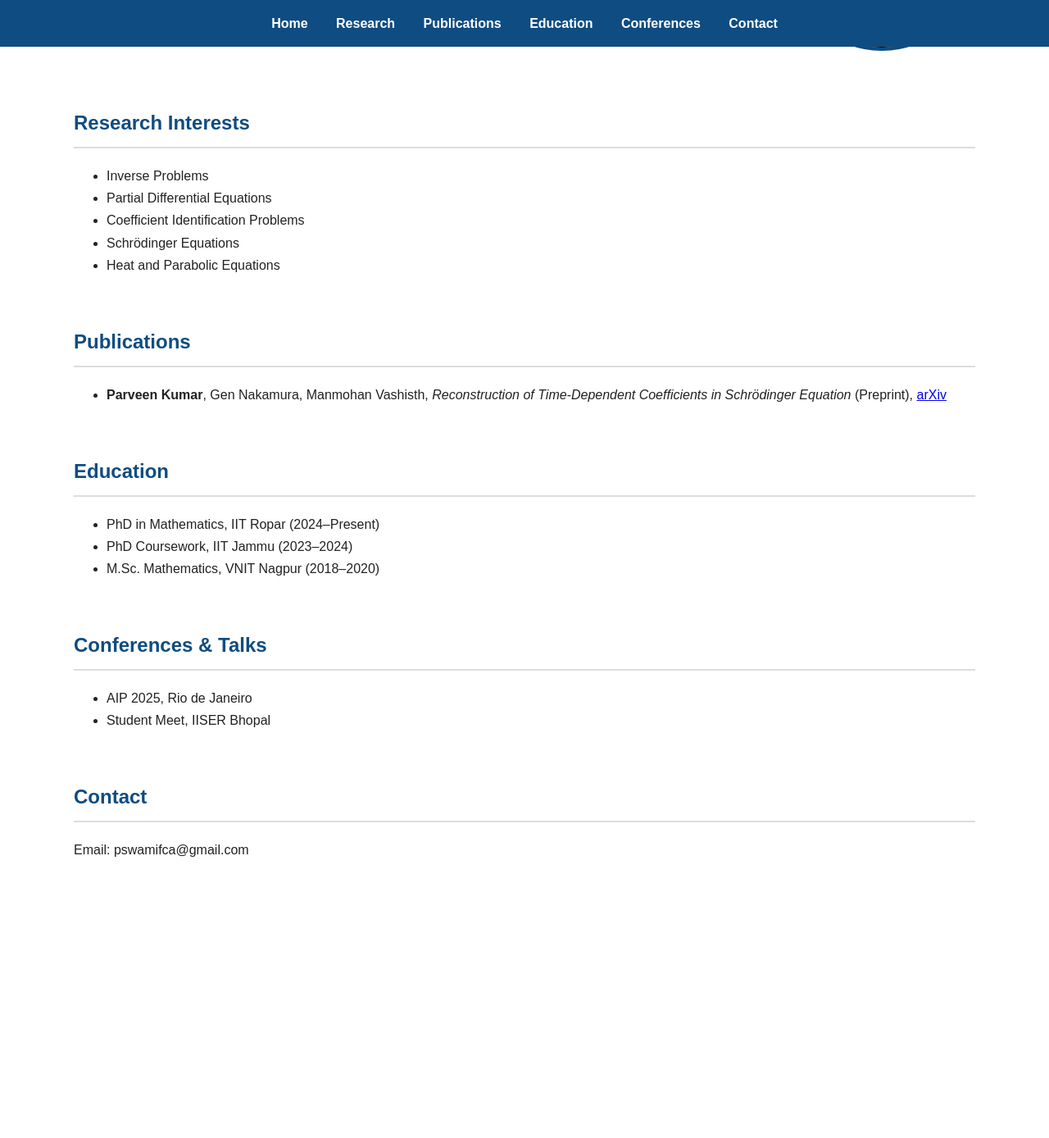
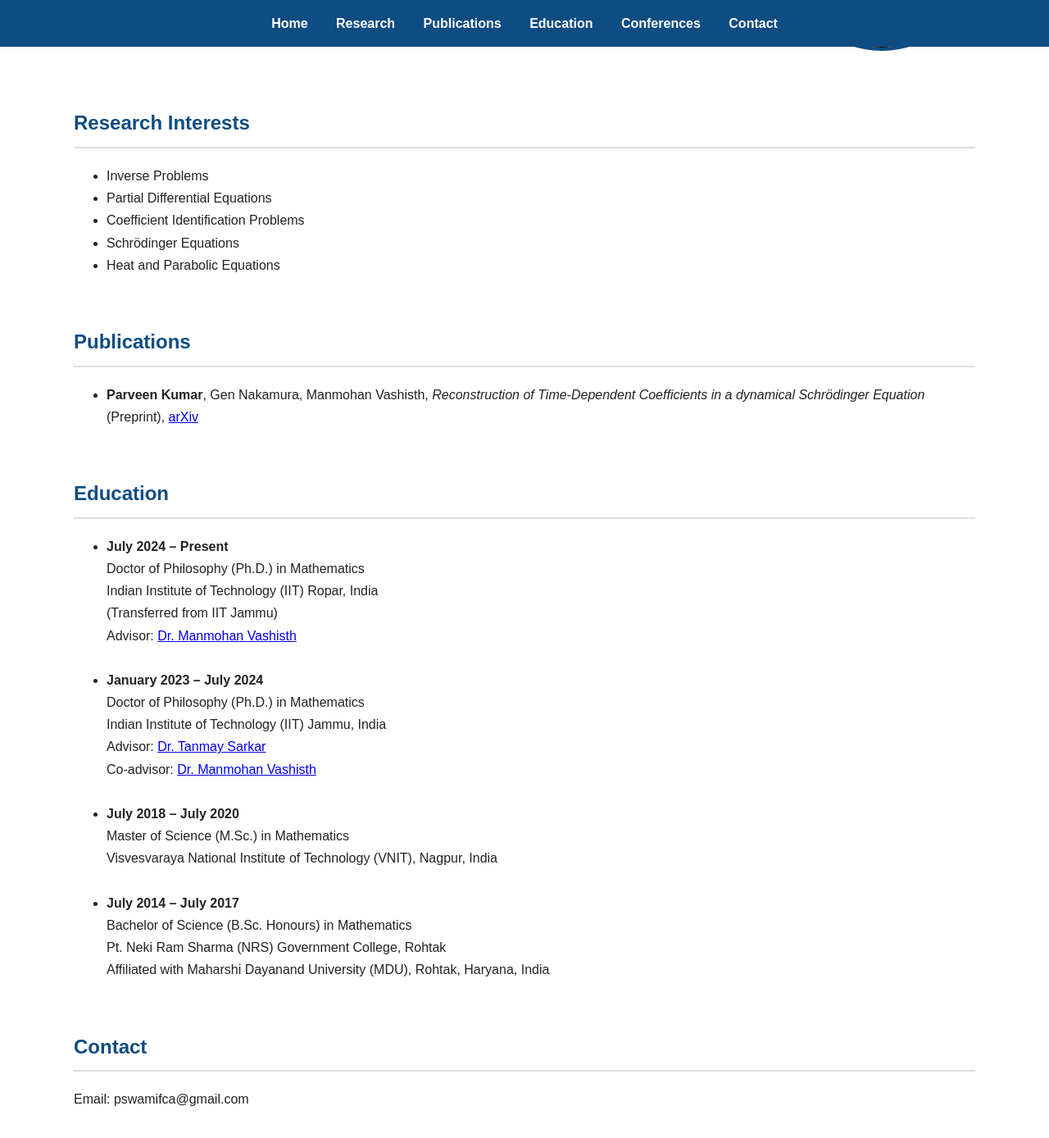
Before and after one commit to parveenkumarmath/parveenkumarmath.github.io, a Jekyll site: the page built from index.md, in a window 1280 px wide and 1400 px high, scrolled down 313 px. Shown: the top 1388 px of the window at 82% size. Built offline with Jekyll 4.4.1, drawn with Linux system fonts in a browser that asks for light colours; before the commit the page ends 1409 px from its top, so only the background shows below that.

Commit message:
Update index.md

```diff
--- a/index.md
+++ b/index.md
@@ -46,7 +46,7 @@ Indian Institute of Technology Ropar, 140001, Punjab, India.
 <ul>
 <li>
 <b>Parveen Kumar</b>, Gen Nakamura, Manmohan Vashisth,
-<i>Reconstruction of Time-Dependent Coefficients in Schrödinger Equation</i>
+<i>Reconstruction of Time-Dependent Coefficients in a dynamical Schrödinger Equation</i>
 (Preprint),
 <a href="https://arxiv.org/abs/2606.17023" target="_blank">
 arXiv
@@ -62,20 +62,52 @@ arXiv
 <h2>Education</h2>
 
 <ul>
-<li>PhD in Mathematics, IIT Ropar (2024–Present)</li>
-<li>PhD Coursework, IIT Jammu (2023–2024)</li>
-<li>M.Sc. Mathematics, VNIT Nagpur (2018–2020)</li>
-</ul>
 
-</section>
+<li>
+<strong>July 2024 – Present</strong><br>
+Doctor of Philosophy (Ph.D.) in Mathematics<br>
+Indian Institute of Technology (IIT) Ropar, India<br>
+(Transferred from IIT Jammu)<br>
+Advisor:
+<a href="https://manmohanvashisth.github.io/" target="_blank">
+Dr. Manmohan Vashisth
+</a>
+</li>
 
-<section id="conference">
+<br>
 
-<h2>Conferences & Talks</h2>
+<li>
+<strong>January 2023 – July 2024</strong><br>
+Doctor of Philosophy (Ph.D.) in Mathematics<br>
+Indian Institute of Technology (IIT) Jammu, India<br>
+Advisor:
+<a href="https://sites.google.com/view/tanmaysarkar/" target="_blank">
+Dr. Tanmay Sarkar
+</a>
+<br>
+Co-advisor:
+<a href="https://manmohanvashisth.github.io/" target="_blank">
+Dr. Manmohan Vashisth
+</a>
+</li>
 
-<ul>
-<li>AIP 2025, Rio de Janeiro</li>
-<li>Student Meet, IISER Bhopal</li>
+<br>
+
+<li>
+<strong>July 2018 – July 2020</strong><br>
+Master of Science (M.Sc.) in Mathematics<br>
+Visvesvaraya National Institute of Technology (VNIT), Nagpur, India
+</li>
+
+<br>
+
+<li>
+<strong>July 2014 – July 2017</strong><br>
+Bachelor of Science (B.Sc. Honours) in Mathematics<br>
+Pt. Neki Ram Sharma (NRS) Government College, Rohtak<br>
+Affiliated with Maharshi Dayanand University (MDU), Rohtak, Haryana, India
+</li>
+
 </ul>
 
 </section>
```
